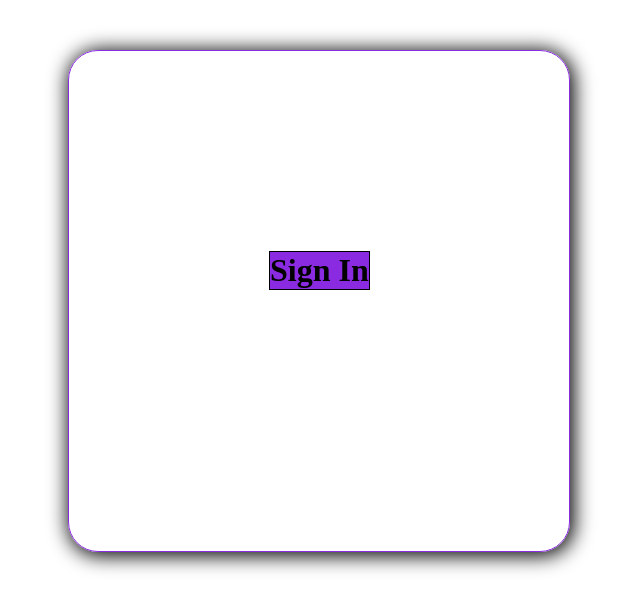
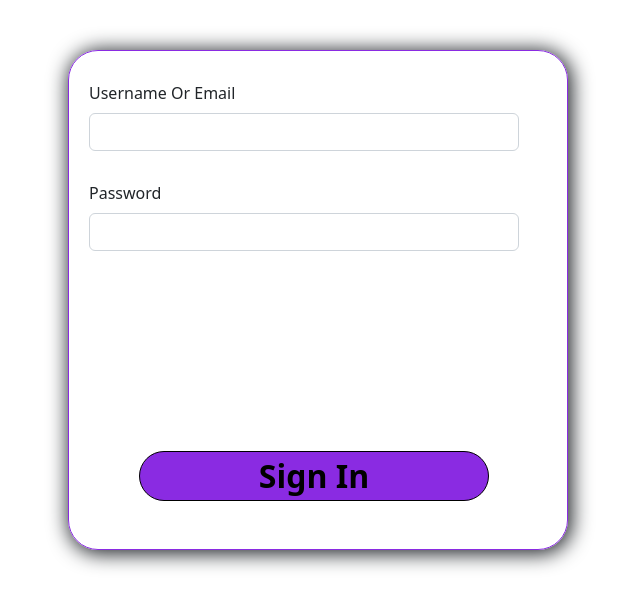
Before and after one commit to Sami907/Website, a plain HTML site: page signout.html in a window 1280 px wide. Shown: the whole page, without its empty margins (382-1022 px from the left). Drawn offline with nearby package versions, Linux system fonts and the light colour scheme.

Commit message:
Add files via upload

```diff
--- a/signout.css
+++ b/signout.css
@@ -12,13 +12,16 @@
 #button{
     font-size: xx-large;
     position: absolute;
-    left: 200px;
-    top: 200px;
+    left: 70px;
+    top: 400px;
     background-color: blueviolet;
     color: black;
     font-weight: bold;
     text-decoration: none;
     border: 1px solid black;
+    border-radius: 60px;
+    width: 350px;
+    text-align: center;
 }
 
 #button:hover
@@ -27,5 +30,20 @@
     background-color: black;
     color: white;
     transition: 0.3s;
-    border: 1px solid blueviolet;
 }
+
+#txt1
+{
+    left: 20px;
+    top: 30px;
+    width: 430px;
+    position: absolute;
+}
+
+#txt2
+{
+    left: 20px;
+    top: 130px;
+    width: 430px;
+    position: absolute;
+}
--- a/signout.html
+++ b/signout.html
@@ -4,11 +4,23 @@
     <meta charset="UTF-8">
     <meta name="viewport" content="width=device-width, initial-scale=1.0">
     <title>Sign Out</title>
-    <link rel="stylesheet" href="signout.css">
+    <link href="https://cdn.jsdelivr.net/npm/bootstrap@5.2.3/dist/css/bootstrap.min.css" rel="stylesheet" integrity="sha384-rbsA2VBKQhggwzxH7pPCaAqO46MgnOM80zW1RWuH61DGLwZJEdK2Kadq2F9CUG65" crossorigin="anonymous">
+    <link rel="stylesheet" href="signout.css"><script src="https://cdn.jsdelivr.net/npm/@popperjs/core@2.11.6/dist/umd/popper.min.js" integrity="sha384-oBqDVmMz9ATKxIep9tiCxS/Z9fNfEXiDAYTujMAeBAsjFuCZSmKbSSUnQlmh/jp3" crossorigin="anonymous"></script>
+    <script src="https://cdn.jsdelivr.net/npm/bootstrap@5.2.3/dist/js/bootstrap.min.js" integrity="sha384-cuYeSxntonz0PPNlHhBs68uyIAVpIIOZZ5JqeqvYYIcEL727kskC66kF92t6Xl2V" crossorigin="anonymous"></script>
 </head>
 <body>
     <div id="d1">
         <a href="index.html" id="button">Sign In</a>
+
+        <div class="col-md-4" id="txt1">
+            <label for="validationCustom01" class="form-label">Username Or Email</label>
+            <input type="text" class="form-control" id="validationCustom01" value="" required>
+        </div>
+
+        <div class="col-md-4" id="txt2">
+            <label for="validationCustom01" class="form-label">Password</label>
+            <input type="text" class="form-control" id="validationCustom01" value="" required>
+        </div>
     </div>
 
 
```
